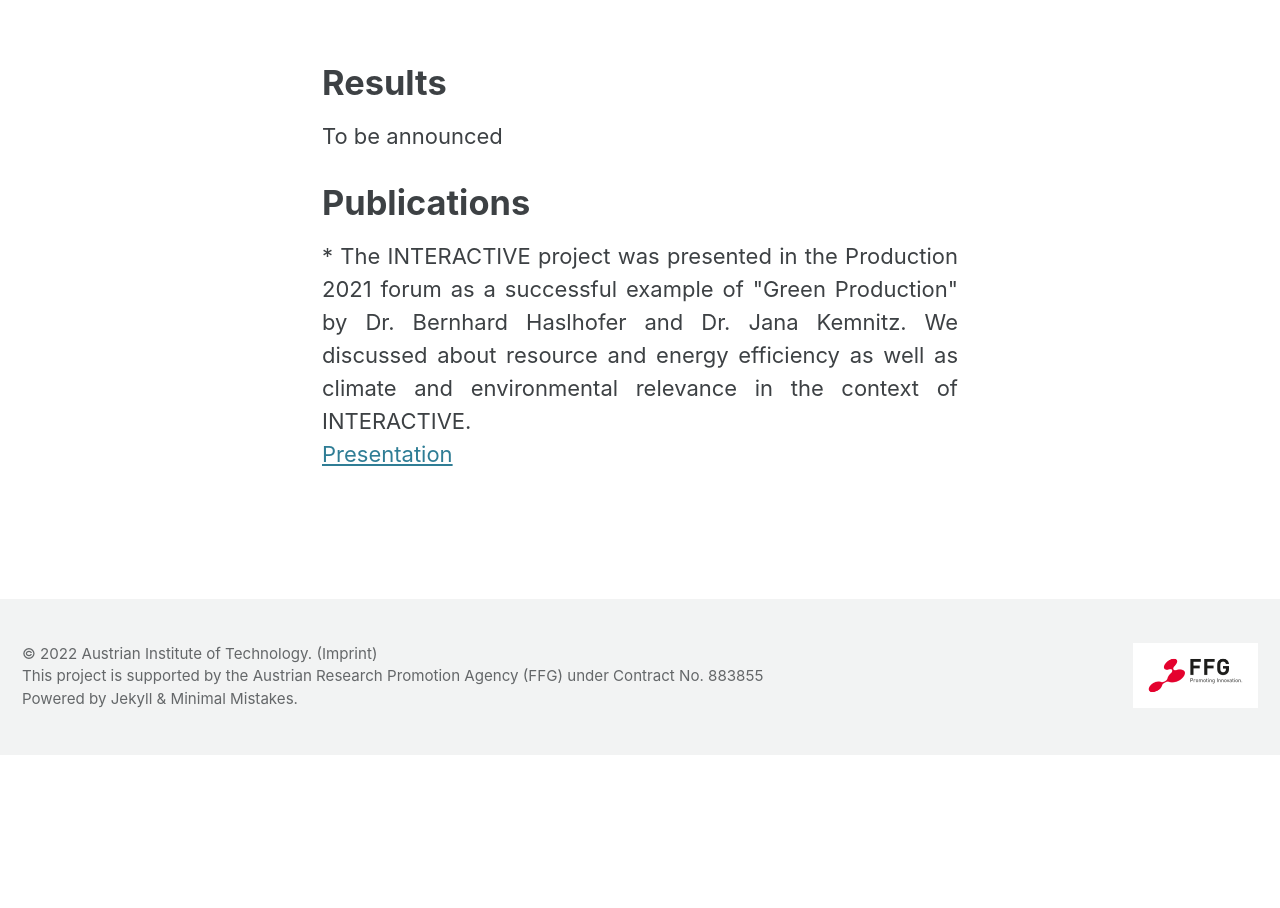
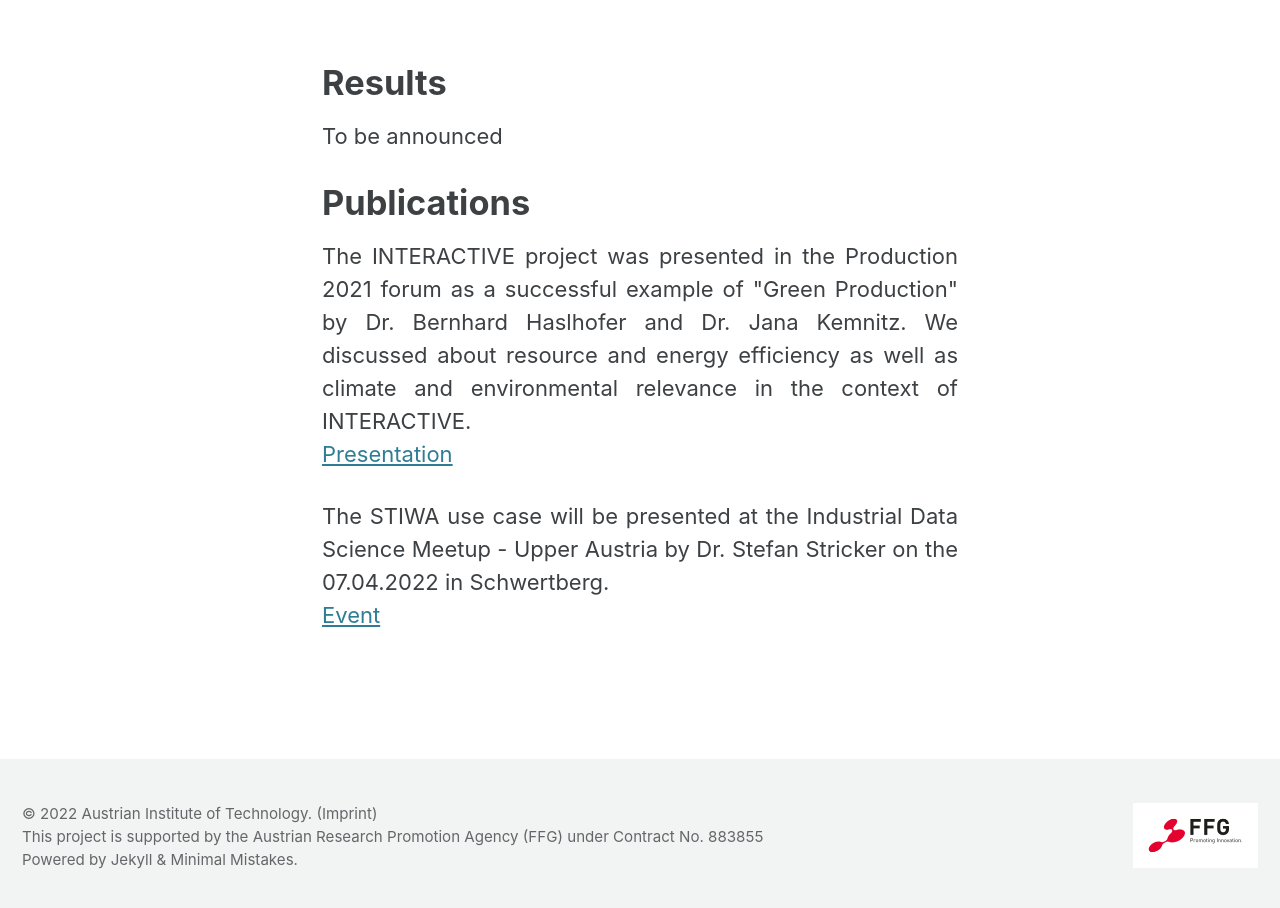
Before and after one commit to cleeeks/interactive-project, a Jekyll site: the page built from _pages/results.md, in a window 1280 px wide, cut to the strip 350-1265 px from the top of the page. Shown: the top 908 px of the strip. Built offline with Jekyll 4.4.1, drawn with Linux system fonts in a browser that asks for light colours; cached includes are drawn as plain includes; comment, search, counter and statistics services are not loaded; before the commit the page ends 1105 px from its top, so only the background shows below that.

Commit message:
Added IDS Upper Austria Talk

```diff
--- a/_pages/results.md
+++ b/_pages/results.md
@@ -15,6 +15,8 @@ To be announced
 <p></p>
 # Publications
 <div style="text-align: justify">
-
-* The INTERACTIVE project was presented in the Production 2021 forum as a successful example of "Green Production" by Dr. Bernhard Haslhofer and Dr. Jana Kemnitz. We discussed about resource and energy efficiency as well as climate and environmental relevance in the context of INTERACTIVE.
+The INTERACTIVE project was presented in the Production 2021 forum as a successful example of "Green Production" by Dr. Bernhard Haslhofer and Dr. Jana Kemnitz. We discussed about resource and energy efficiency as well as climate and environmental relevance in the context of INTERACTIVE.
 </div>[Presentation](https://prod5.assets-cdn.io/event/6211/assets/8379262590-2e7f089d77.pdf)
+<div style="text-align: justify">
+The STIWA use case will be presented at the Industrial Data Science Meetup - Upper Austria by Dr. Stefan Stricker on the 07.04.2022 in Schwertberg.
+</div>[Event](https://www.meetup.com/de-DE/linz-industrial-data-science/events/282451790/)
```
